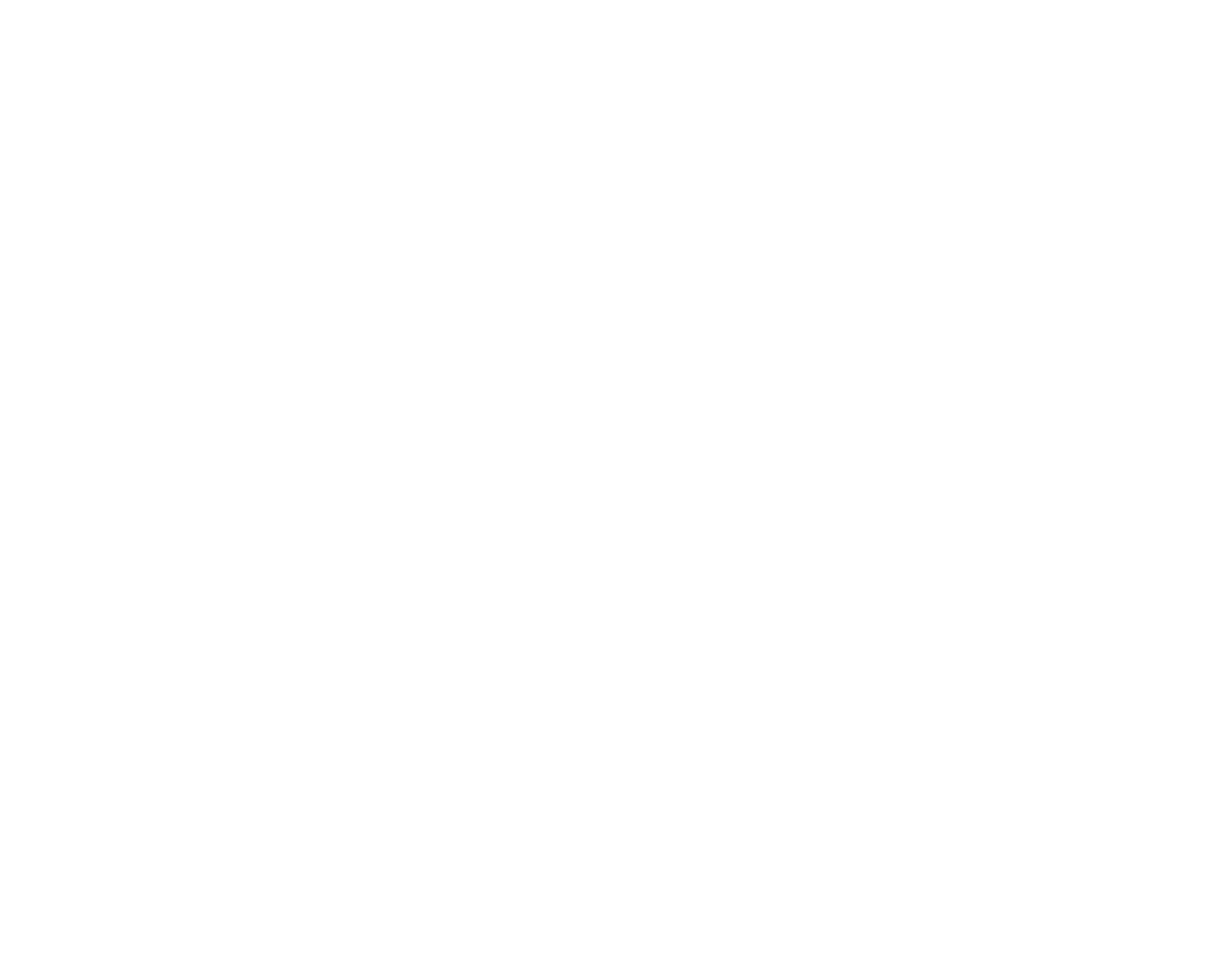
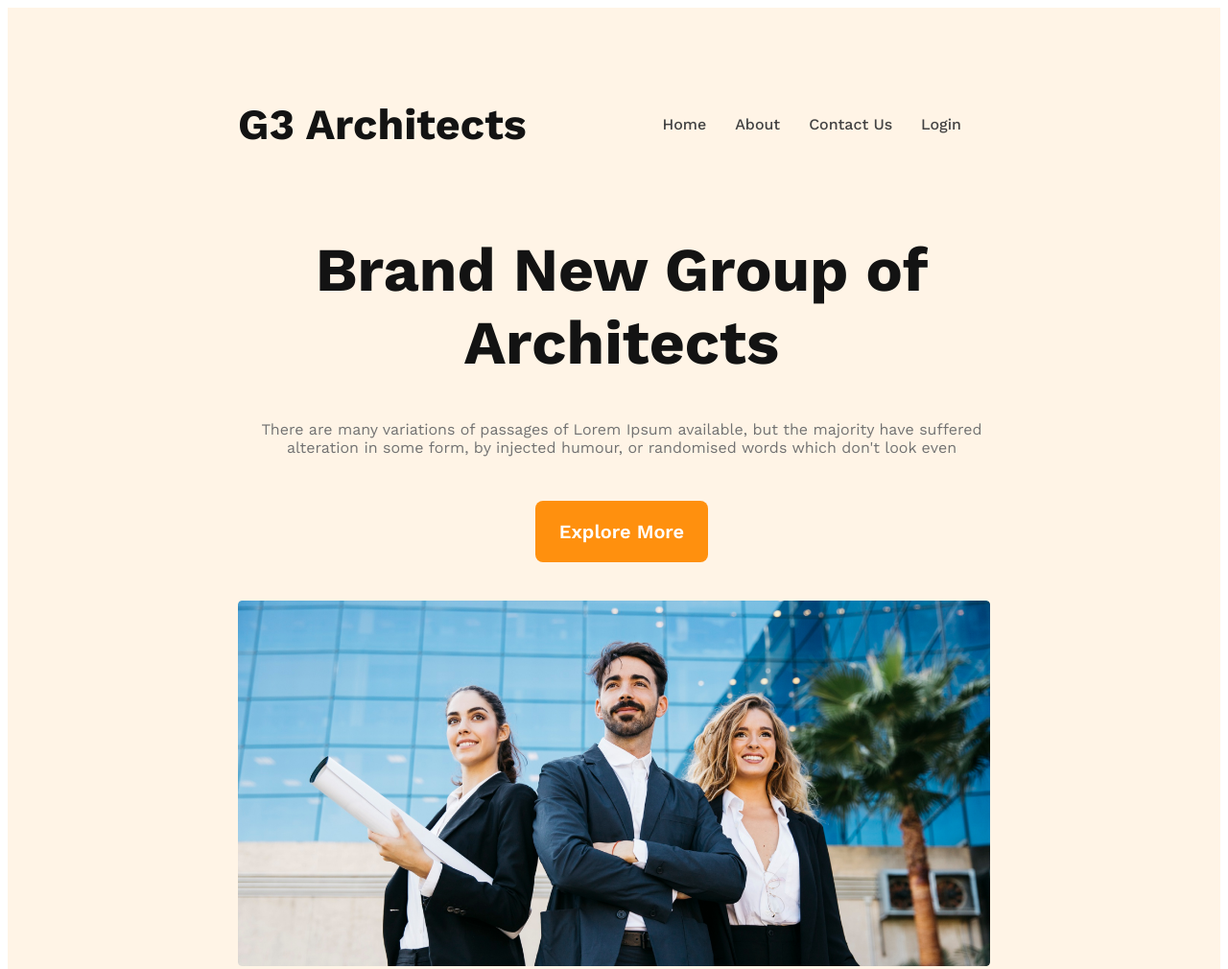
Before and after one commit to ASMAKHATUN2313/g-3-architects, a plain HTML site: page index.html in a window 1280 px wide. Shown: the top 1010 px of the page at 96% size. Before the commit the page ends 800 px from the top, so only its background shows below. Drawn offline with nearby package versions, Linux system fonts and the light colour scheme.

Commit message:
finished the header section

```diff
--- a/index.html
+++ b/index.html
@@ -7,6 +7,27 @@
     <link rel="stylesheet" href="style/architects.css">
 </head>
 <body>
+    <header>
+        <nav>
+            <h3 class="nav-title">G3 Architects</h3>
+            <ul>
+                <li><a href="">Home</a> </li>
+                <li><a href="">About</a> </li>
+                <li><a href="">Contact Us</a> </li>
+                <li><a href="">Login</a> </li>
+            </ul>
+
+        </nav>
+        <div class="banner">
+            <div class="banner-contend">
+                <h1 class="banner-title">Brand New Group of Architects
+                </h1>
+                <p class="banner-description">There are many variations of passages of Lorem Ipsum available, but the majority have suffered alteration in some form, by injected humour, or randomised words which don't look even</p>
+                <button class="btn-primary">Explore More</button>
+            </div>
+            <img src="images/banner.png" alt="">
+        </div>
+    </header>
 
 </body>
 </html>
--- a/style/architects.css
+++ b/style/architects.css
@@ -0,0 +1,102 @@
+  @import url('https://fonts.googleapis.com/css2?family=Work+Sans:ital,wght@0,400;0,500;0,600;0,700;0,800;1,400&display=swap');
+
+  * {
+    font-family: 'Work Sans', sans-serif;
+  }
+
+  /* header section style */
+  header {
+    background: rgba(255, 144, 14, 0.10);
+    padding: 50px 240px;
+  }
+
+  nav {
+    display: flex;
+    justify-content: space-between;
+    align-items: center;
+  }
+
+  .nav-title {
+    color: #131313;
+    font-size: 2.8rem;
+    font-weight: 700;
+  }
+
+  nav > ul {
+    display: flex;
+    list-style: none;
+
+
+  }
+
+  nav li a {
+    text-decoration: none;
+    margin-right: 30px;
+    color: #424242;
+    font-size: 1rem;
+    font-weight: 500;
+  }
+
+  /* banner style */
+  .banner-contend {
+    width: 800px;
+    text-align: center;
+    margin: 0 auto;
+  }
+
+  .banner-title {
+    color: #131313;
+    font-size: 4rem;
+    font-weight: 700;
+  }
+
+  .banner-description {
+    color: #727272;
+    text-align: center;
+    font-size: 1em;
+    font-weight: 400;
+  }
+
+  .btn-primary {
+    width: 180px;
+    height:4rem;
+    border-radius: 8px;
+    background: #FF900E;
+    color: #FFF;
+    text-align: center;
+    font-size: 20px;
+    font-weight: 600;
+    border-style: none;
+    margin: 30px auto;
+    cursor: pointer;
+  }
+  .banner img{
+    margin-top: 10px;
+    width: 100%;
+
+  }
+  /* renponsive media queary */
+  /* for mobile devices */
+  @media screen and (max-width: 576px) {
+    header{
+      padding:20px;
+    }
+    nav{
+      flex-direction: column;
+    }
+    .banner-contend{
+      width:270px;
+    }
+  }
+  /* for medium devices */
+  @media screen and (min-width:576px) and (max-width:992px) {
+    header{
+      padding: 50px;
+    }
+    nav{
+      flex-direction: column;
+    }
+    .banner-contend{
+      width:570px;
+    }
+  }
```
